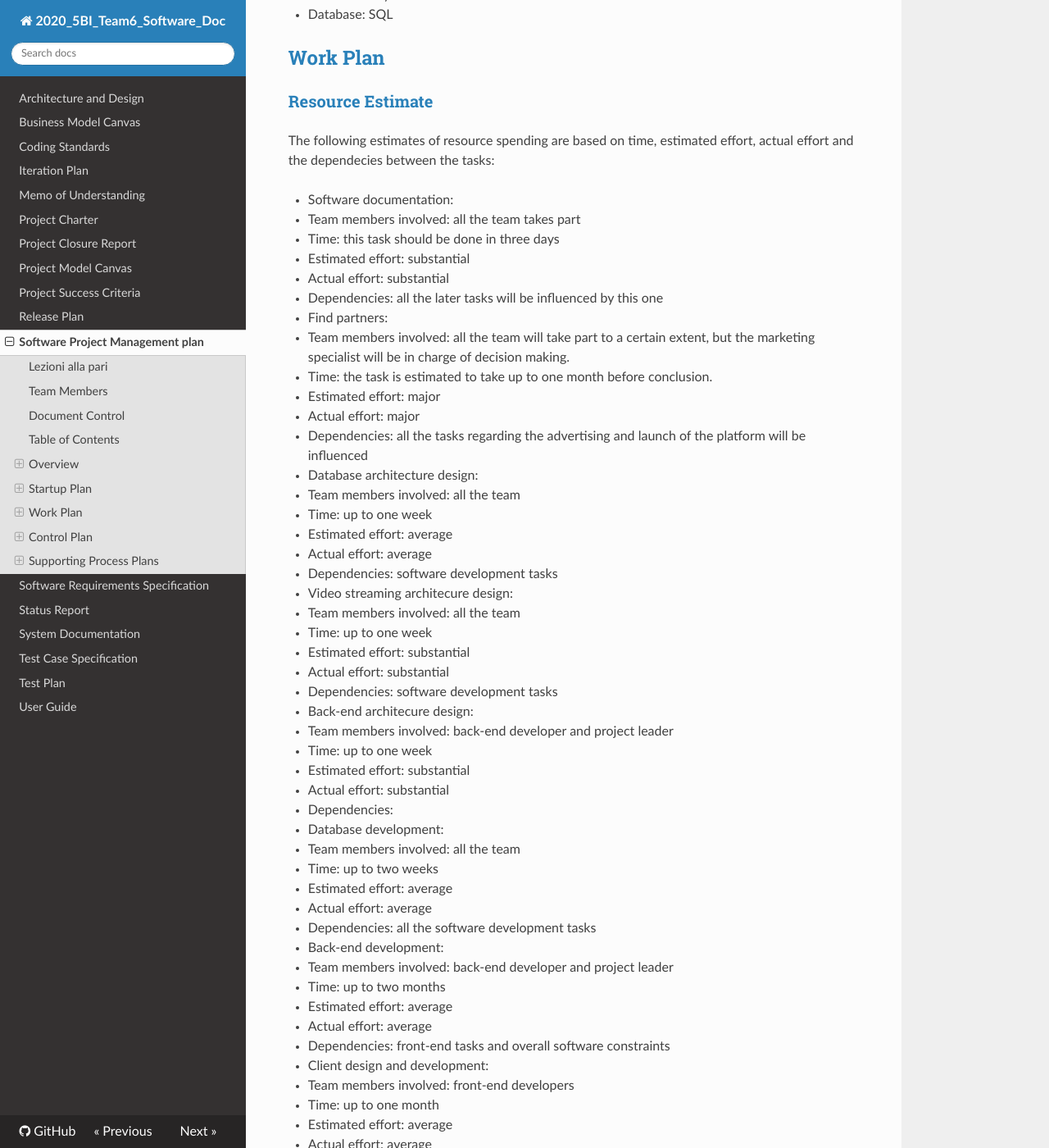
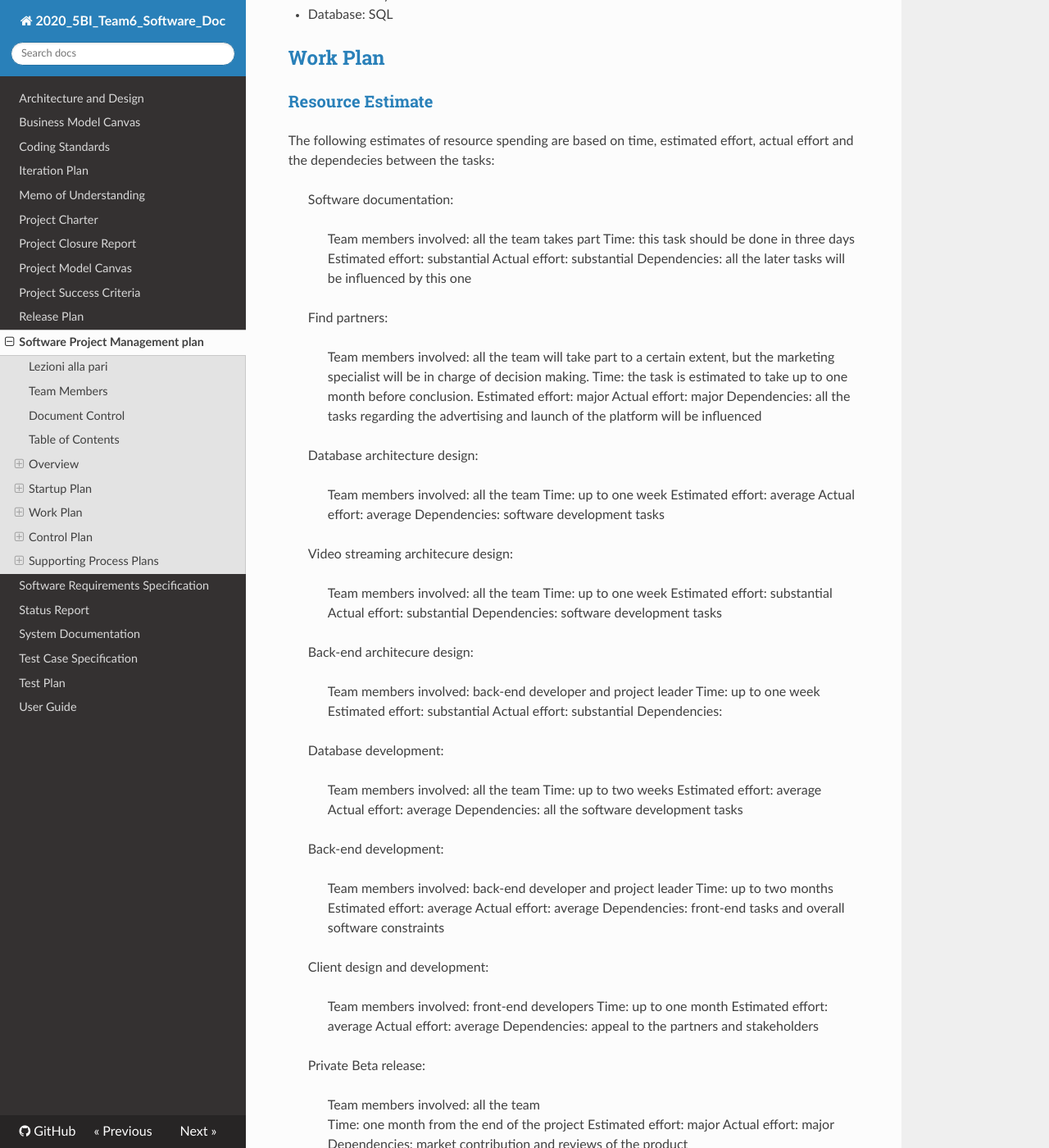
Before and after one commit to KilliKrate/Software-Documentation-G6, an MkDocs documentation site: the page built from docs/Software Project Management Plan/index.md, in a window 1280 px wide and 1400 px high, scrolled down 6056 px. Shown: the whole window at 82% size. Built offline with MkDocs 1.6.1, drawn with Linux system fonts in a browser that asks for light colours; nearby versions of some CDN libraries; part of the change alters nothing that is shown; some of the changed text lies outside the part shown.

Commit message:
Fix multi-point section (ReadTheDocs won't render it properly, so i had to change the markdown)

```diff
--- a/docs/Software Project Management Plan/index.md
+++ b/docs/Software Project Management Plan/index.md
@@ -218,97 +218,97 @@ Tools used for development:
 ### [Resource Estimate](#resource-estimate)
 The following estimates of resource spending are based on time, estimated effort, actual effort and the dependecies between the tasks:
 
-- Software documentation:
-  - Team members involved: all the team takes part
-  - Time: this task should be done in three days
-  - Estimated effort: substantial
-  - Actual effort: substantial
-  - Dependencies: all the later tasks will be influenced by this one
-
-- Find partners:
-  - Team members involved: all the team will take part to a certain extent, but the marketing specialist will be in charge of decision making.
-  - Time: the task is estimated to take up to one month before conclusion.
-  - Estimated effort: major
-  - Actual effort: major
-  - Dependencies: all the tasks regarding the advertising and launch of the platform will be influenced
-
-- Database architecture design:
-  - Team members involved: all the team
-  - Time: up to one week
-  - Estimated effort: average
-  - Actual effort: average
-  - Dependencies: software development tasks
-
-- Video streaming architecure design:
-  - Team members involved: all the team
-  - Time: up to one week
-  - Estimated effort: substantial
-  - Actual effort: substantial
-  - Dependencies: software development tasks
-
-- Back-end architecure design:
-  - Team members involved: back-end developer and project leader
-  - Time: up to one week
-  - Estimated effort: substantial
-  - Actual effort: substantial
-  - Dependencies:
-
-- Database development:
-  - Team members involved: all the team
-  - Time: up to two weeks
-  - Estimated effort: average
-  - Actual effort: average
-  - Dependencies: all the software development tasks
-
-- Back-end development:
-  - Team members involved: back-end developer and project leader
-  - Time: up to two months
-  - Estimated effort: average
-  - Actual effort: average
-  - Dependencies: front-end tasks and overall software constraints
-
-- Client design and development:
-  - Team members involved: front-end developers
-  - Time: up to one month
-  - Estimated effort: average
-  - Actual effort: average
-  - Dependencies: appeal to the partners and stakeholders
-
-- Private Beta release:
-  - Team members involved: all the team
-  - Time: one month from the end of the project
-  - Estimated effort: major
-  - Actual effort: major
-  - Dependencies: market contribution and reviews of the product
-
-- Partner and stakeholder feedback:
-  - Team members involved: all the team
-  - Time: up to one week after beta release
-  - Estimated effort: minor
-  - Actual effort: minor
-  - Dependencies: changes on the software on a structural and esthetical level
-
-- Debugging:
-  - Team members involved: all the team
-  - Time: up to two weeks
-  - Estimated effort: average
-  - Actual effort: average
-  - Dependencies: a well functioning software for the future
-
-- UI and UX improvements:
-  - Team members involved: all the team
-  - Time: up to two weeks
-  - Estimated effort: average
-  - Actual effort: average
-  - Dependencies: a well functioning software for the future
-
-- Final release:
-  - Team members involved: all the team
-  - Time: roughly six months after project start
-  - Estimated effort: average
-  - Actual effort: average
-  - Dependencies: none
-
+> Software documentation:
+>> Team members involved: all the team takes part
+>> Time: this task should be done in three days
+>> Estimated effort: substantial
+>> Actual effort: substantial
+>> Dependencies: all the later tasks will be influenced by this one
+>
+> Find partners:
+>> Team members involved: all the team will take part to a certain extent, but the marketing specialist will be in charge of decision making.
+>> Time: the task is estimated to take up to one month before conclusion.
+>> Estimated effort: major
+>> Actual effort: major
+>> Dependencies: all the tasks regarding the advertising and launch of the platform will be influenced
+>
+> Database architecture design:
+>> Team members involved: all the team
+>> Time: up to one week
+>> Estimated effort: average
+>> Actual effort: average
+>> Dependencies: software development tasks
+>
+> Video streaming architecure design:
+>> Team members involved: all the team
+>> Time: up to one week
+>> Estimated effort: substantial
+>> Actual effort: substantial
+>> Dependencies: software development tasks
+>
+> Back-end architecure design:
+>> Team members involved: back-end developer and project leader
+>> Time: up to one week
+>> Estimated effort: substantial
+>> Actual effort: substantial
+>> Dependencies:
+>
+> Database development:
+>> Team members involved: all the team
+>> Time: up to two weeks
+>> Estimated effort: average
+>> Actual effort: average
+>> Dependencies: all the software development tasks
+>
+> Back-end development:
+>> Team members involved: back-end developer and project leader
+>> Time: up to two months
+>> Estimated effort: average
+>> Actual effort: average
+>> Dependencies: front-end tasks and overall software constraints
+>
+> Client design and development:
+>> Team members involved: front-end developers
+>> Time: up to one month
+>> Estimated effort: average
+>> Actual effort: average
+>> Dependencies: appeal to the partners and stakeholders
+>
+> Private Beta release:
+>> Team members involved: all the team
+>> Time: one month from the end of the project
+>> Estimated effort: major
+>> Actual effort: major
+>> Dependencies: market contribution and reviews of the product
+>
+> Partner and stakeholder feedback:
+>> Team members involved: all the team
+>> Time: up to one week after beta release
+>> Estimated effort: minor
+>> Actual effort: minor
+>> Dependencies: changes on the software on a structural and esthetical level
+>
+> Debugging:
+>> Team members involved: all the team
+>> Time: up to two weeks
+>> Estimated effort: average
+>> Actual effort: average
+>> Dependencies: a well functioning software for the future
+>
+> UI and UX improvements:
+>> Team members involved: all the team
+>> Time: up to two weeks
+>> Estimated effort: average
+>> Actual effort: average
+>> Dependencies: a well functioning software for the future
+>
+> Final release:
+>> Team members involved: all the team
+>> Time: roughly six months after project start
+>> Estimated effort: average
+>> Actual effort: average
+>> Dependencies: none
+>
 ### [Release Plan](#release-plan)
 
 **Iteration #1**
```
